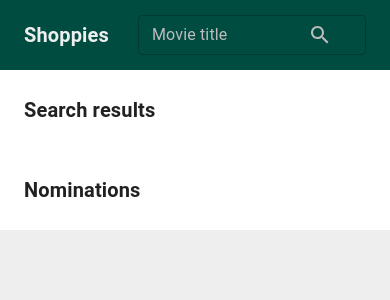
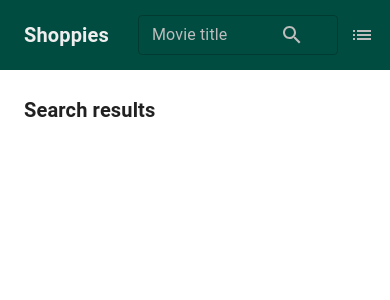
Before and after one commit to liubryann/shoppies, a React (Create React App) app: page / in a window 390 px wide. Shown: the top 300 px of the page. Built offline with nearby package versions, Linux system fonts and the light colour scheme.

Commit message:
feat(landing): enchancement to move nominations to a button for better mobile integration

```diff
--- a/src/App.css
+++ b/src/App.css
@@ -1,8 +1,46 @@
 html,
 body,
+#app,
 #root {
-  min-height: 100%;
+  height: 100%;
 }
-body {
-  height: 100vh;
+
+.App {
+  text-align: center;
 }
+
+.App-logo {
+  height: 40vmin;
+  pointer-events: none;
+}
+
+@media (prefers-reduced-motion: no-preference) {
+  .App-logo {
+    animation: App-logo-float infinite 3s ease-in-out;
+  }
+}
+
+.App-header {
+  min-height: 100vh;
+  display: flex;
+  flex-direction: column;
+  align-items: center;
+  justify-content: center;
+  font-size: calc(10px + 2vmin);
+}
+
+.App-link {
+  color: rgb(112, 76, 182);
+}
+
+@keyframes App-logo-float {
+  0% {
+    transform: translateY(0);
+  }
+  50% {
+    transform: translateY(10px);
+  }
+  100% {
+    transform: translateY(0px);
+  }
+}
--- a/src/components/Header/index.js
+++ b/src/components/Header/index.js
@@ -8,9 +8,13 @@ import {
     makeStyles,
     IconButton,
     InputAdornment,
+    Tooltip
 } from '@material-ui/core';
 
 import SearchIcon from '@material-ui/icons/Search';
+import ListIcon from '@material-ui/icons/List';
+
+import Nominations from '../Nominations';
 
 import movieDuck from '../../app/modular/movie';
 
@@ -37,6 +41,7 @@ function Header({ getMoviesByTitle }) {
     const classes = useStyles();
 
     const [movie, setMovie] = useState('');
+    const [openNominations, setOpenNominations] = useState(false);
 
     const handleChange = (e) => {
             setMovie(e.target.value);
@@ -47,21 +52,30 @@ function Header({ getMoviesByTitle }) {
         getMoviesByTitle(movie);
     }
 
+    const handleOnClick = () => {
+        setOpenNominations(true);
+    }
+
+    const handleClose = () => {
+        setOpenNominations(false);
+    }
+
     return (
         <header>
                 <CssBaseline>
+                        <Nominations open={openNominations} handleClose={handleClose}/>
                         <Grid
                             container
                             justify="space-between"
                             alignItems="center"
                             className={classes.header}
                         >
-                            <Grid item xs={4} sm={6}>
+                            <Grid item xs={4} sm={5}>
                                 <Typography variant="h6" className={classes.title}>
                                     Shoppies
                                 </Typography>
                             </Grid>
-                            <Grid item xs={8} sm={6}>
+                            <Grid item xs={7} sm={6}>
                                 <form onSubmit={handleSubmit} id="movie-search-id">
                                     <TextField
                                         variant="outlined"
@@ -87,6 +101,13 @@ function Header({ getMoviesByTitle }) {
                                     />
                                  </form>
                             </Grid>
+                            <Grid item xs={1} sm={1} >
+                                <Tooltip title="Nominations">
+                                    <IconButton onClick={handleOnClick} color="primary">
+                                        <ListIcon/>
+                                    </IconButton>
+                                </Tooltip>
+                            </Grid>
                         </Grid>
                 </CssBaseline>
         </header>
--- a/src/components/MovieCard/index.js
+++ b/src/components/MovieCard/index.js
@@ -11,7 +11,7 @@ function MovieCard({ handleOnClick, buttonText, movie, disabled }) {
             container
             justify="space-between"
             alignItems="center"
-            style={{ height:'45px' }}
+            style={{ height:'55px' }}
             wrap="nowrap"
             spacing={2}
         >
--- a/src/components/MovieResults/index.js
+++ b/src/components/MovieResults/index.js
@@ -11,6 +11,7 @@ import movieDuck from '../../app/modular/movie';
 const useStyles = makeStyles((theme) => ({
     root: {
         padding: theme.spacing(3),
+        height: '100%'
     },
 }));
 
--- a/src/components/Nominations/index.js
+++ b/src/components/Nominations/index.js
@@ -1,12 +1,12 @@
-import React, { useState, useEffect } from 'react';
+import React from 'react';
 import { connect } from 'react-redux';
 import {
     Paper,
     Typography,
-    makeStyles
+    makeStyles,
+    Dialog,
 } from '@material-ui/core';
 import MovieCard from '../MovieCard';
-import Banner from '../Banner';
 
 import movieDuck from '../../app/modular/movie';
 
@@ -16,39 +16,28 @@ const useStyles = makeStyles((theme) => ({
     },
 }));
 
-function Nominations({ nominations, removeNomination }) {
+function Nominations({ nominations, removeNomination, open, handleClose }) {
     const classes = useStyles();
-
-    const [open, setOpen] = useState(false);
 
     const handleOnClick = (movie) => {
         removeNomination(movie);
     }
 
-    const handleClose = () => {
-        setOpen(false);
-    }
-
-    useEffect(() => {
-        if (nominations.length === 5) {
-            setOpen(true);
-        }
-    }, [nominations.length])
-
     return (
+        <Dialog open={open} onClose={handleClose}>
             <Paper elevation={0} square className={classes.root}>
-            <Banner open={open} handleClose={handleClose} />
                 <Typography variant="h6" style={{ fontWeight: 'bold' }}>
                     {"Nominations"}
                 </Typography>
-            { nominations && nominations.map((nomination, i) => (
+                { nominations.length !== 0 ? (nominations.map((nomination, i) => (
                     <MovieCard
                         key={i}
                         handleOnClick={handleOnClick}
                         buttonText="Remove"
                         movie={nomination}
-                />))}
+                    />))) : (<Typography>Oops! You have no nominations.</Typography>) }
             </Paper>
+        </Dialog>
     )
 }
 
--- a/src/pages/Landing/index.js
+++ b/src/pages/Landing/index.js
@@ -1,41 +1,59 @@
-import React, { useState } from 'react'
+import React, { useState, useEffect } from 'react';
+import { connect } from 'react-redux';
 import Header from '../../components/Header';
 import MovieResults from '../../components/MovieResults';
-import Nominations from '../../components/Nominations';
+import Banner from '../../components/Banner';
 import {
     Container,
     Grid,
     makeStyles
 } from '@material-ui/core';
 
+import movieDuck from '../../app/modular/movie';
+
 const useStyles = makeStyles((theme) => ({
     background: {
         backgroundColor: theme.palette.primary.light,
-        height: '100vh'
+        height: '100%'
     },
     spacing: {
         marginTop: theme.spacing(2)
     }
 }));
 
-function Landing() {
+function Landing({ nominations }) {
     const classes = useStyles();
+
+    const [openBanner, setOpenBanner] = useState(false);
+
+    const handleCloseBanner = () => {
+        setOpenBanner(false);
+    }
+
+    useEffect(() => {
+        if (nominations.length === 5) {
+            setOpenBanner(true);
+        }
+    }, [nominations.length])
+
 
     return (
         <div className={classes.background}>
-            <Container disableGutters  maxWidth="md">
+            <Banner open={openBanner} handleClose={handleCloseBanner} />
+            <Container disableGutters  maxWidth="md" style={{ height: '100%' }}>
+                <Grid container direction="column" style={{ height: '100%' }}>
                 <Header/>
-                <Grid container direction="column">
-                    <Grid item style={{ maxWidth: '100%' }}>
-                        <MovieResults/>
-                    </Grid>
-                    <Grid item style={{ maxWidth: '100%' }}>
-                        <Nominations/>
-                    </Grid>
+                <Grid item xs style={{ maxWidth: '100%' }}>
+                    <MovieResults/>
+                </Grid>
                 </Grid>
             </Container>
         </div>
     )
 }
 
-export default Landing;
+const mapStateToProps = (state) => ({
+    nominations: movieDuck.selectors.nominations(state)
+})
+
+export default connect(mapStateToProps, null)(Landing);
```
Lines whose indentation alone changed are shown as unchanged.
